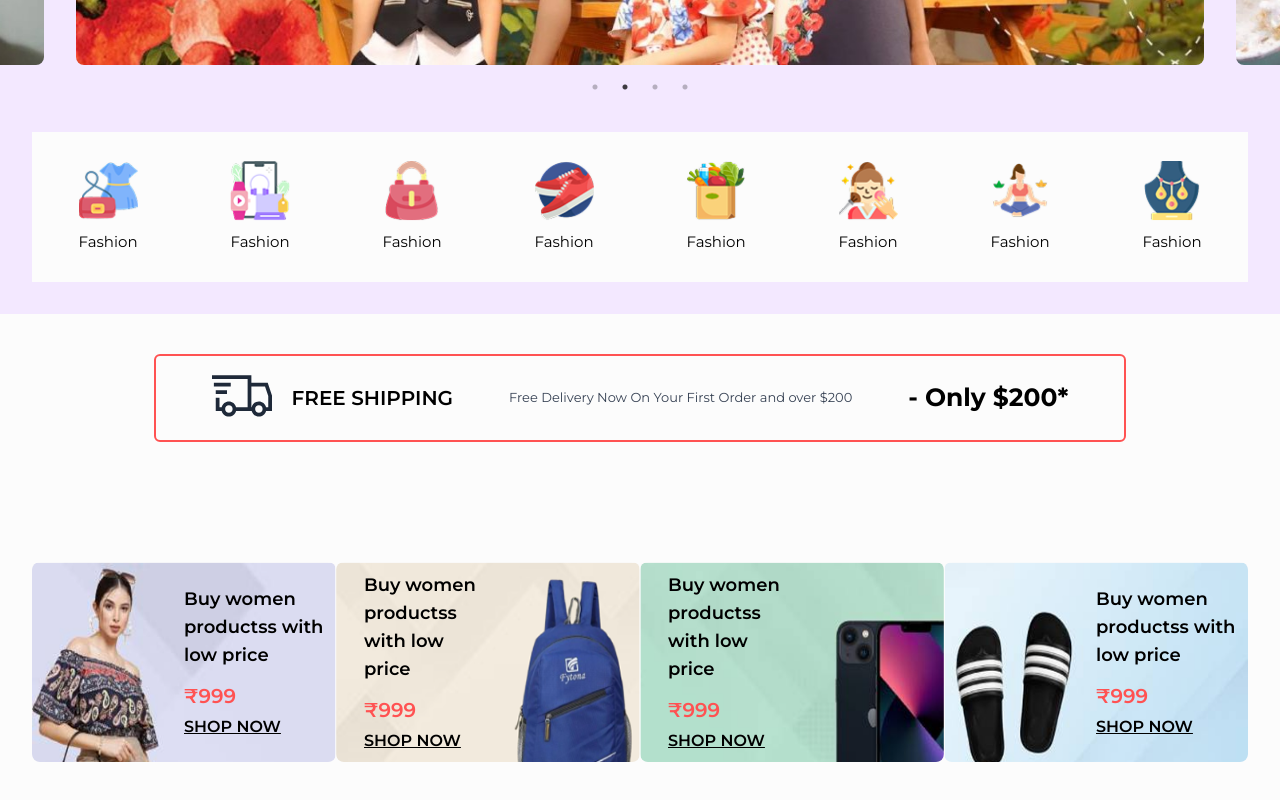
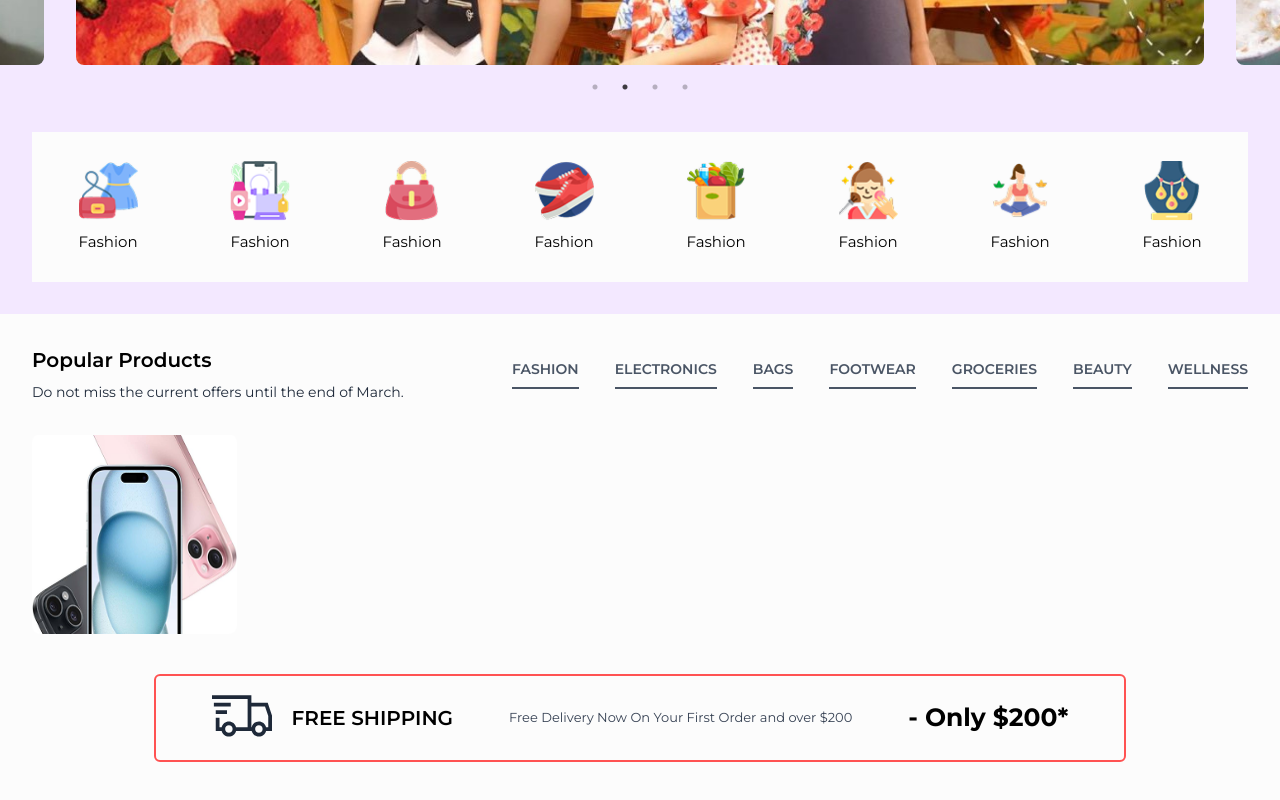
Before and after one commit to farzanacoder/CLASSYSHOP, a React (Vite) app: page / in a window 1280 px wide. Shown: the part 494-1294 px from the top of the page. Built offline with nearby package versions, Linux system fonts and the light colour scheme.

Commit message:
product added

```diff
--- a/src/App.jsx
+++ b/src/App.jsx
@@ -7,6 +7,7 @@ import Shipping from './layouts/Shipping'
 import Collection from './layouts/Collection'
 import BrandImg from './layouts/BrandImg'
 import Blog from './layouts/Blog'
+import Products from './layouts/Products'
 
 const App = () => {
   return (
@@ -14,6 +15,7 @@ const App = () => {
       <Header/>
       <Banner/>
       <Brand/>
+      <Products/>
       <Shipping/>
       <Collection/>
       <BrandImg/>
--- a/src/components/BlogItem.jsx
+++ b/src/components/BlogItem.jsx
@@ -7,7 +7,7 @@ import { FaRegClock } from "react-icons/fa";
 const BlogItem = ({title , subtitle , ShpBrnd}) => {
   return (
    <div className="pb-12">
-     <div className='relative overflow-hidden group rounded-md w-[290px] h-[200px] my-6'>
+     <div className='relative cursor-pointer overflow-hidden group rounded-md w-[290px] h-[200px] my-6'>
         <Image className='w-full h-full duration-150 transition-transform group-hover:scale-105 group-hover:rotate-1' src={ShpBrnd}/>
         <Flex className="absolute bottom-[15px] rounded-md p-1 text-[12px] right-[15px] text-white bg-red flex items-center justify-center gap-1.5"><FaRegClock />2025-03-12 </Flex>
     </div>
--- /dev/null
+++ b/src/components/CartItem.jsx
@@ -0,0 +1,19 @@
+import React from 'react'
+import Flex from './Flex'
+import Image from './Image'
+
+const CartItem = ({title , subtitle , btn , ShpBrnd}) => {
+  return (
+      <div className='relative overflow-hidden group rounded-md w-[205px] h-[200px]'>
+        <Image className='w-full h-full duration-150 transition-transform cursor-pointer group-hover:scale-105' src={ShpBrnd}/>
+
+        <Flex className={`absolute top-0 flex-col text-left w-[50%] h-[100%] gap-1 items-start justify-center`}>
+      <h1 className="lg:text-lg text-sm mb-2 w-full font-mont font-semibold">{title}</h1>
+      <p className="text-[20px] text-red font-semibold">{subtitle}</p>
+      <button className='font-semibold underline hover:text-red uppercase text-base cursor-pointer duration-300'>{btn}</button>
+    </Flex>
+    </div>
+  )
+}
+
+export default CartItem
--- /dev/null
+++ b/src/layouts/Products.jsx
@@ -0,0 +1,40 @@
+import React from "react";
+import Container from "../components/Container";
+import Flex from "../components/Flex";
+import CartItem from "../components/CartItem";
+import List from "../components/List";
+import Cartimg from "../assets/phn.png";
+
+const Products = () => {
+  return (
+    <section>
+      <Container>
+        <Flex className="justify-between items-center flex-col lg:flex-row py-3 lg:py-8">
+          <div>
+            <h1 className="text-xl mb-2 w-full font-mont font-semibold">
+              Popular Products
+            </h1>
+            <p className="text-gray-800 text-sm">Do not miss the current offers until the end of March.</p>
+          </div>
+
+          <Flex className="gap-9">
+            <List className='text-gray-600 text-sm border-b-2 pb-2' text='FASHION'/>
+            <List className='text-gray-600 text-sm border-b-2 pb-2' text='ELECTRONICS'/>
+            <List className='text-gray-600 text-sm border-b-2 pb-2' text='BAGS'/>
+            <List className='text-gray-600 text-sm border-b-2 pb-2' text='FOOTWEAR'/>
+            <List className='text-gray-600 text-sm border-b-2 pb-2' text='GROCERIES'/>
+            <List className='text-gray-600 text-sm border-b-2 pb-2' text='BEAUTY'/>
+            <List className='text-gray-600 text-sm border-b-2 pb-2' text='WELLNESS'/>
+          </Flex>
+        </Flex>
+
+
+        <Flex>
+          <CartItem ShpBrnd={Cartimg}/>
+        </Flex>
+      </Container>
+    </section>
+  );
+};
+
+export default Products;
```
Also changed, not shown: src/assets/phn.png (added).
